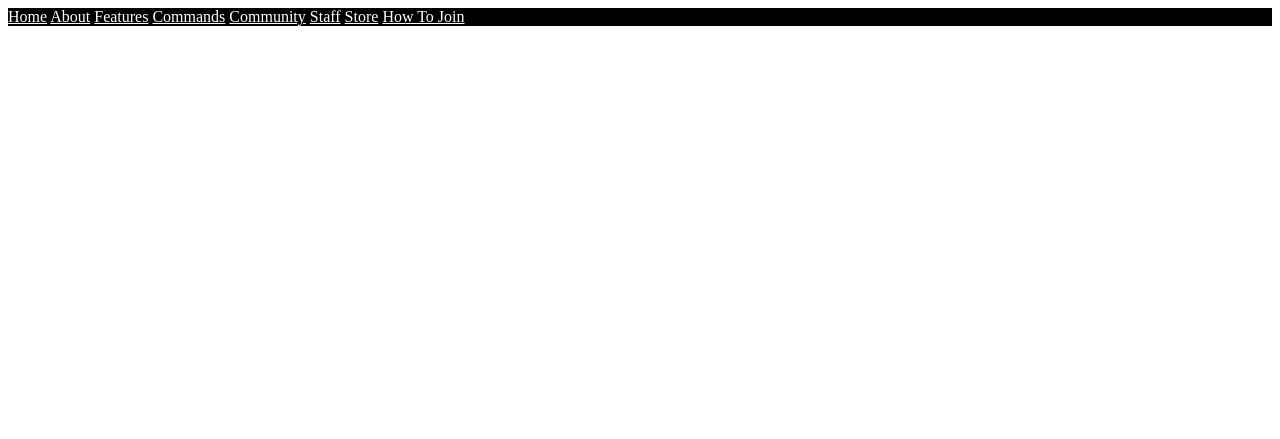
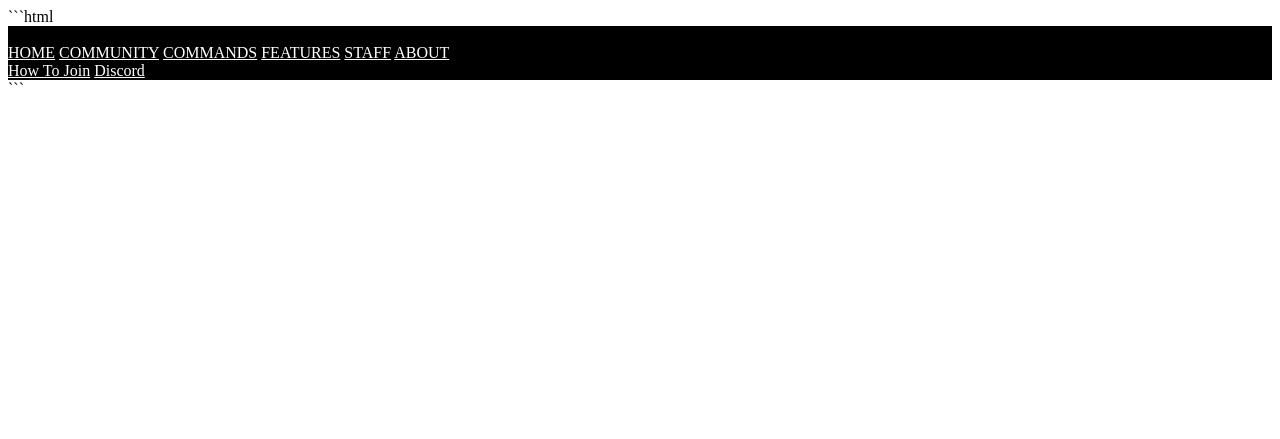
Before and after one commit to itzskyler00-netizen/gg-network-website, a plain HTML site: page join.html in a window 1280 px wide. Drawn offline with Linux system fonts and the light colour scheme.

Commit message:
Update join.html

````diff
--- a/join.html
+++ b/join.html
@@ -7,16 +7,30 @@
 
 <body>
 
+```html
 <nav>
-<a href="index.html">Home</a>
-<a href="about.html">About</a>
-<a href="features.html">Features</a>
-<a href="commands.html">Commands</a>
-<a href="community.html">Community</a>
-<a href="staff.html">Staff</a>
-<a href="store.html">Store</a>
-<a href="join.html">How To Join</a>
+
+<div class="logo">
+GG NETWORK
+</div>
+
+<div class="menu">
+<a href="index.html">HOME</a>
+<a href="community.html">COMMUNITY</a>
+<a href="commands.html">COMMANDS</a>
+<a href="features.html">FEATURES</a>
+<a href="staff.html">STAFF</a>
+<a href="about.html">ABOUT</a>
+</div>
+
+<div class="buttons">
+<a href="join.html" class="join">How To Join</a>
+<a href="https://discord.gg/XDt86hJNT" target="_blank" class="discord">Discord</a>
+</div>
+
 </nav>
+```
+
 
 <h1>How To Join</h1>
 
````
